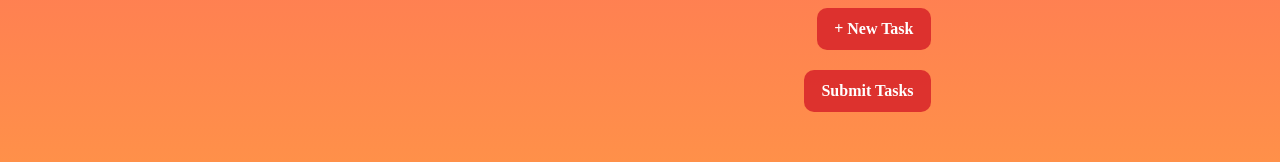
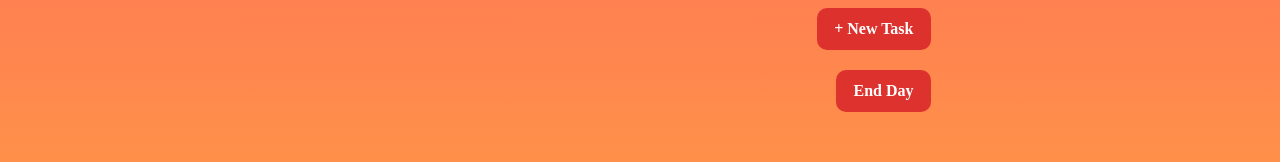
Before and after one commit to Rahma-abdul/Mental_Health_Journal, a React (Vite) app in the folder frontend/: page /todo in a window 1280 px wide. Shown: the part 536-698 px from the top of the page. Built offline with nearby package versions, Linux system fonts and the light colour scheme.

Commit message:
To-Do Reset Button

```diff
--- a/frontend/src/pages/Todo.jsx
+++ b/frontend/src/pages/Todo.jsx
@@ -1,6 +1,7 @@
 import React, { useState } from 'react';
 import Sidebar from './Sidebar';
 import '../styles/Todo.css';
+
 
 function Todo() {
   const [tasks, setTasks] = useState([
@@ -76,6 +77,16 @@ function Todo() {
       }
 
       console.log('Tasks submitted successfully!');
+      setTasks([
+      {
+        completed: false,
+        text: '',
+        priority: '',
+        duration: '',
+        id: Date.now()
+      }
+    ]);
+
     } catch (error) {
       console.error('Failed to submit tasks:', error);
     }
@@ -122,9 +133,7 @@ function Todo() {
         <button className="add-task" onClick={handleNewTasks}>
           + New Task
         </button>
-        <button className="add-task" onClick={handleSubmit}>
-          Submit Tasks
-        </button>
+        <button className="add-task" onClick={handleSubmit}>End Day</button>
       </div>
     </Sidebar>
   );
```
